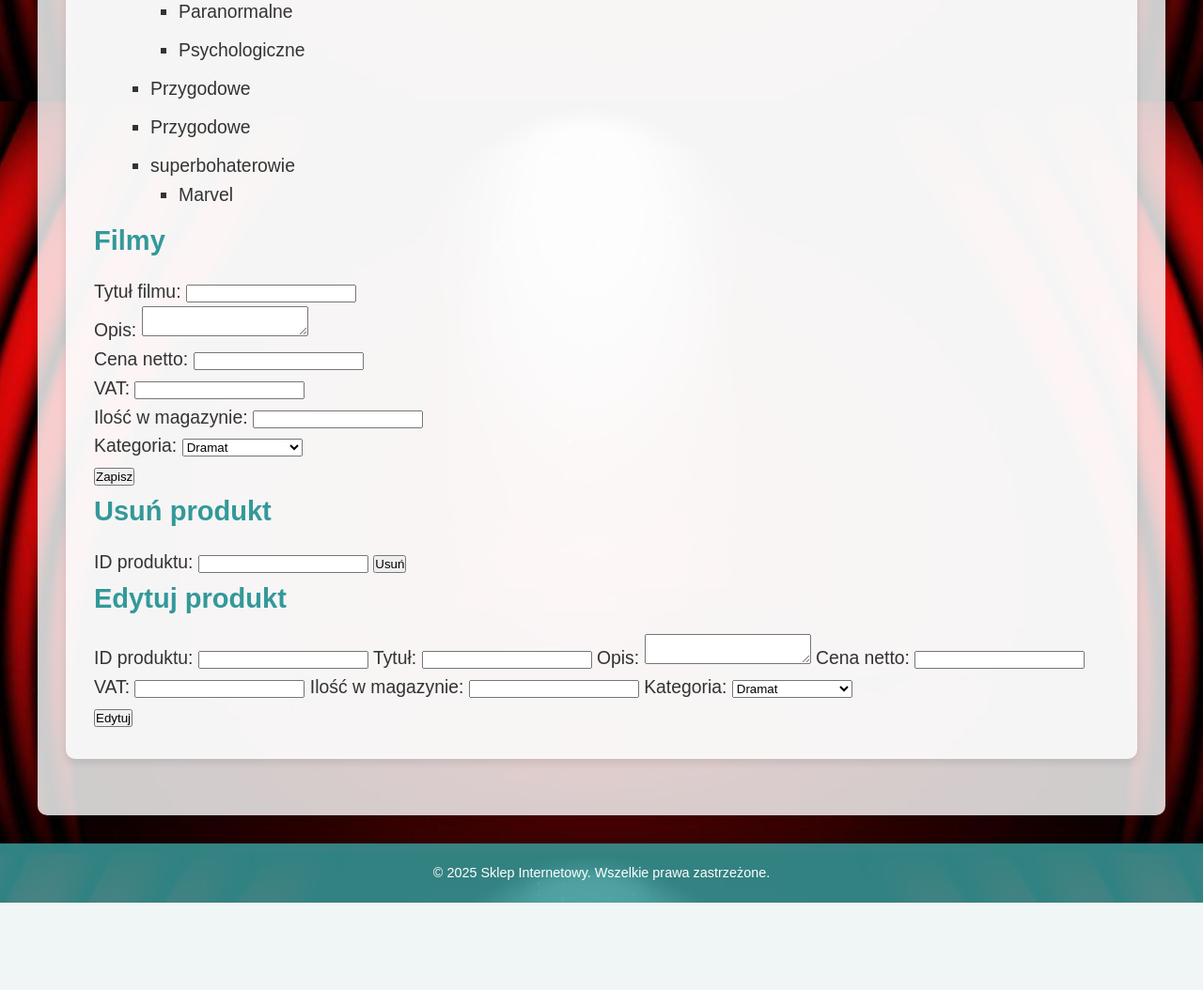
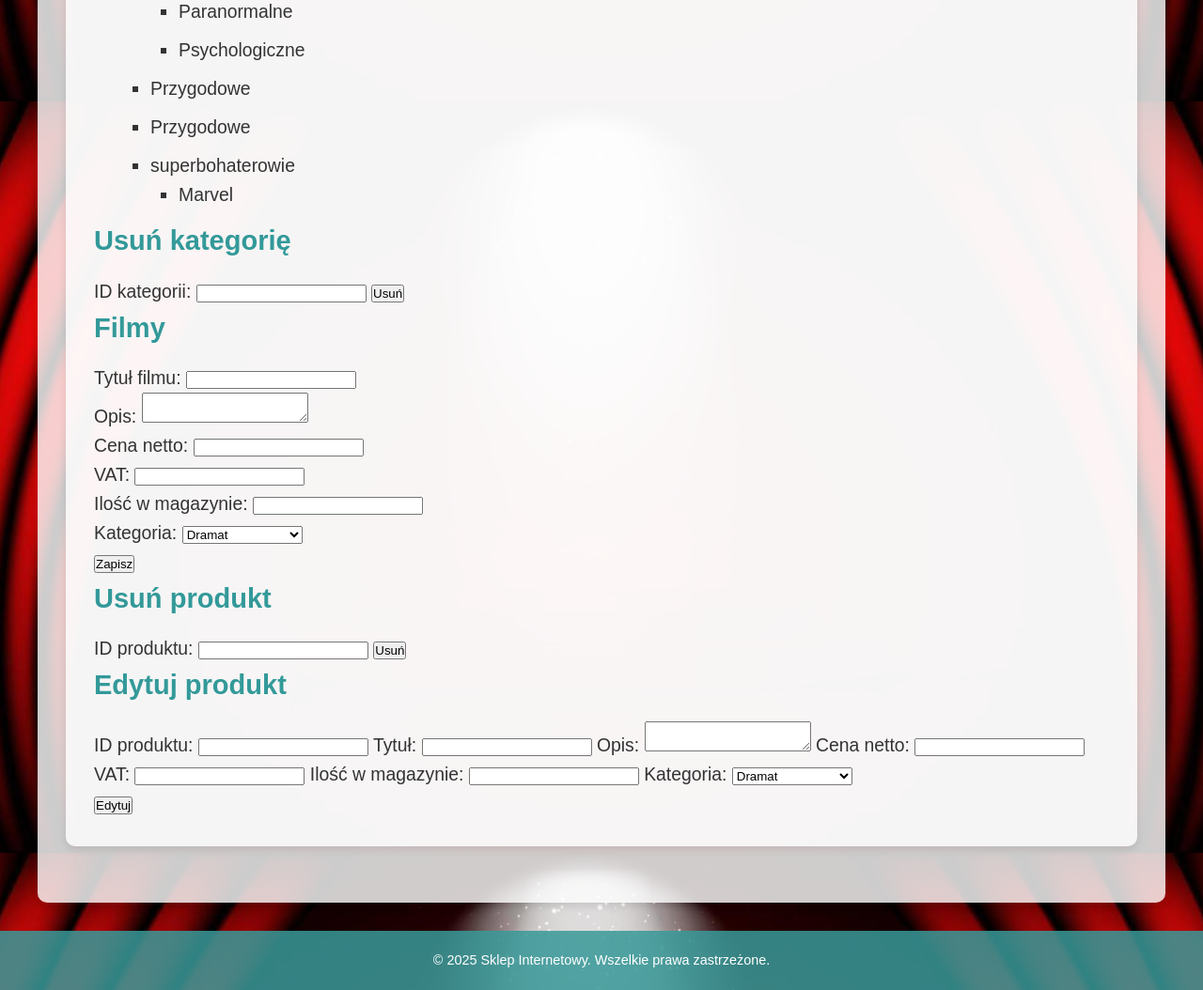
Before and after one commit to Konrad-Markowski/movie_shop_www_proj, a PHP site: page /index.php?idp=admin_panel in a window 1280 px wide. Shown: the part 692-1746 px from the top of the page at 94% size. Before the commit the page ends 1653 px from the top, so only its background shows below. Run offline with PHP 8.4, Linux system fonts and the light colour scheme; a user stored in the database is signed in; data comes from the database, SQL or seed files in the repository; data that the repository does not hold is empty.

Commit message:
Update admin_panel.php

```diff
--- a/pages/admin_panel.php
+++ b/pages/admin_panel.php
@@ -43,6 +43,16 @@ include '../php/admin_products.php';
             <?php WyswietlKategorie(); ?>
         </ul>
     </div>
+
+    <div id="deleteCategoryPanel" class="panel">
+    <h2>Usuń kategorię</h2>
+    <form method="POST" action="index.php?idp=admin_panel" onsubmit="return showCategoryDeleteAlert()">
+        <input type="hidden" name="action" value="UsunKategorie">
+        <label for="deleteCategoryId">ID kategorii:</label>
+        <input type="number" id="deleteCategoryId" name="categoryId" required>
+        <button type="submit">Usuń</button>
+    </form>
+</div>
 
     <div id="productsPanel" class="panel">
         <h2>Filmy</h2>
```
